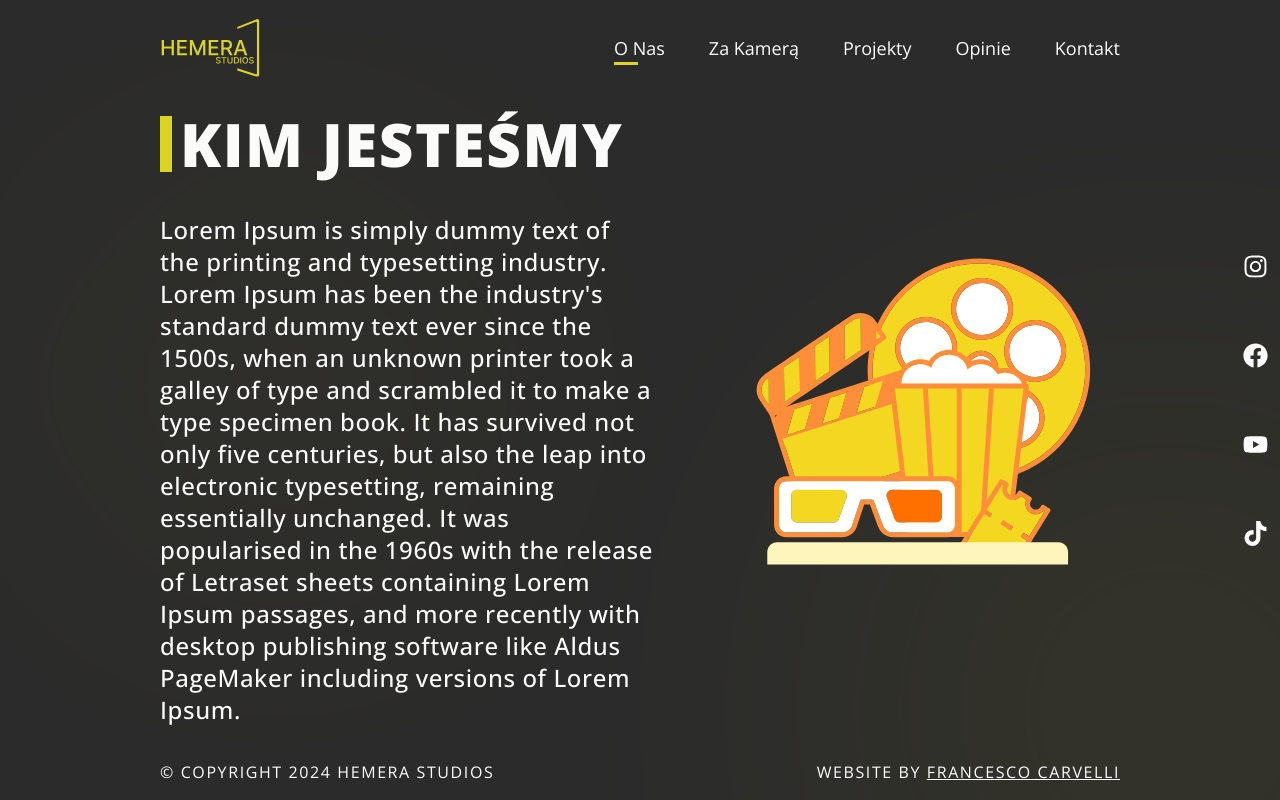
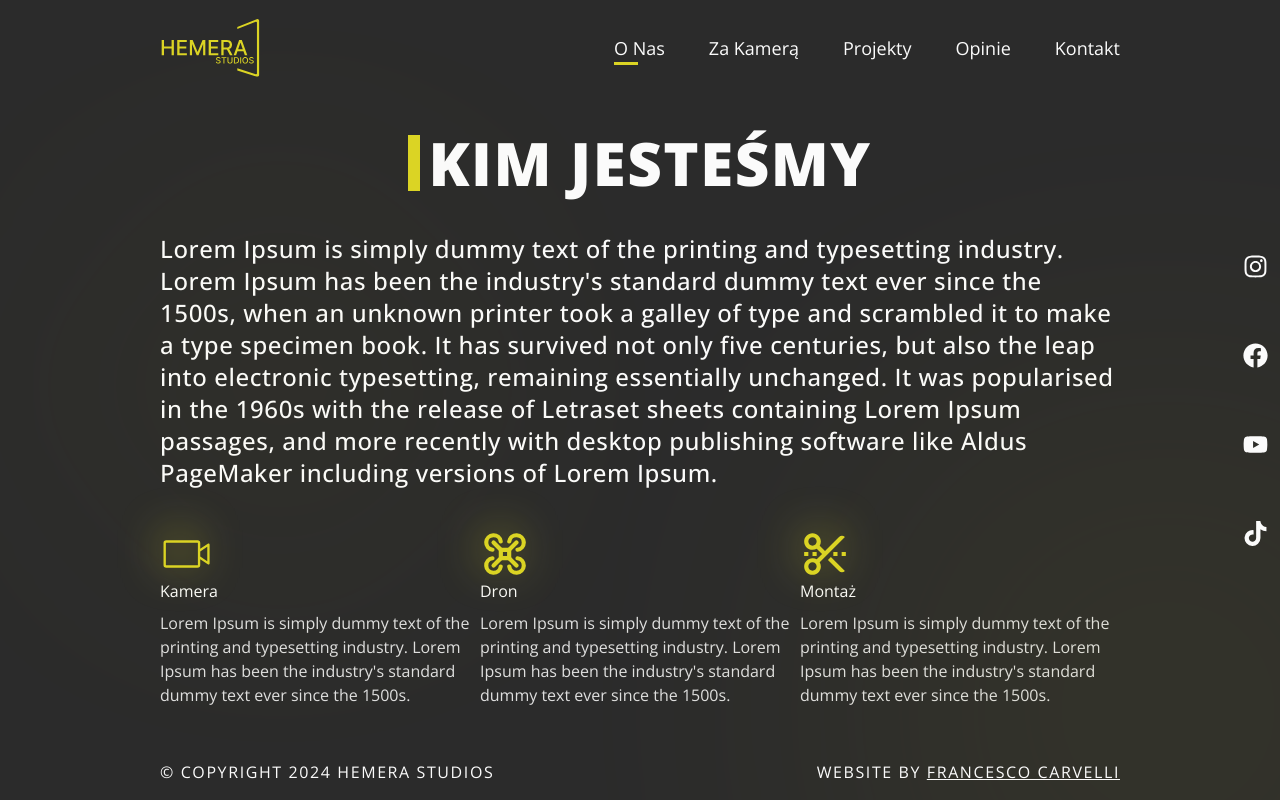
Before and after one commit to F3azy/hemera, a React (Vite) app: page /onas in a window 1280 px wide. Built offline with nearby package versions, Linux system fonts and the light colour scheme.

Commit message:
changing the layout of about page

```diff
--- a/src/components/PageTitle.jsx
+++ b/src/components/PageTitle.jsx
@@ -2,7 +2,7 @@ import React from "react";
 
 const PageTitle = ({ children }) => {
   return (
-    <div className="flex items-center gap-x-2">
+    <div className="max-w-max flex items-center gap-x-2">
       <div className="w-3 h-5/6 xl:h-14 bg-brand-primary" />
       <p className="text-white-base text-[40px] xl:text-6xl font-extrabold tracking-wide">
         {children}
--- /dev/null
+++ b/src/components/ServiceCard.jsx
@@ -0,0 +1,20 @@
+import React from "react";
+
+const ServiceCard = ({ name, description, Icon }) => {
+  return (
+    <div className="flex flex-col">
+      {Icon && (
+        <div className="relative">
+          <Icon size={50} className="text-brand-primary" />
+          <div className="bg-brand-primary w-5 h-5 blur-xl absolute top-0 left-0 translate-x-1/2 translate-y-1/2" />
+        </div>
+      )}
+      <div className="flex flex-col gap-y-2">
+        <p className="text-white-base">{name}</p>
+        <p className="text-white-darker">{description}</p>
+      </div>
+    </div>
+  );
+};
+
+export default ServiceCard;
--- /dev/null
+++ b/src/components/ServiceCardList.jsx
@@ -0,0 +1,19 @@
+import React from "react";
+import { services } from "../const/services";
+import ServiceCard from "./ServiceCard";
+
+const ServiceCardList = () => {
+  return (
+    <div className="grid grid-cols-3">
+      {services.map((service) => (
+        <ServiceCard
+          name={service.name}
+          Icon={service.icon}
+          description={service.description}
+        />
+      ))}
+    </div>
+  );
+};
+
+export default ServiceCardList;
--- /dev/null
+++ b/src/const/services.js
@@ -0,0 +1,24 @@
+import { PiVideoCameraLight } from "react-icons/pi";
+import { TbDrone } from "react-icons/tb";
+import { RiScissorsCutLine } from "react-icons/ri";
+
+export const services = [
+  {
+    name: "Kamera",
+    icon: PiVideoCameraLight,
+    description:
+    "Lorem Ipsum is simply dummy text of the printing and typesetting industry. Lorem Ipsum has been the industry's standard dummy text ever since the 1500s.",
+},
+  {
+    name: "Dron",
+    icon: TbDrone,
+    description:
+    "Lorem Ipsum is simply dummy text of the printing and typesetting industry. Lorem Ipsum has been the industry's standard dummy text ever since the 1500s.",
+},
+  {
+    name: "Montaż",
+    icon: RiScissorsCutLine,
+    description:
+      "Lorem Ipsum is simply dummy text of the printing and typesetting industry. Lorem Ipsum has been the industry's standard dummy text ever since the 1500s.",
+  },
+];
--- a/src/pages/About.jsx
+++ b/src/pages/About.jsx
@@ -1,34 +1,27 @@
 import React from "react";
 import PageTitle from "../components/PageTitle";
-import { Player } from "@lottiefiles/react-lottie-player";
-import { AboutAnimation } from "../assets";
+import ServiceCardList from "../components/ServiceCardList";
 
 const About = () => {
   return (
-    <div className="h-full flex flex-col justify-center gap-y-5 xl:gap-y-10 relative">
+    <div className="h-full flex flex-col justify-center items-center gap-y-5 xl:gap-y-10 relative">
       <div className="bg-brand-primary w-1/2 h-3/4 rounded-full opacity-10 blur-[190px] absolute -right-1/2 -bottom-1/3 xl:-right-72 xl:-bottom-52 z-0" />
       <div className="bg-brand-primary w-1/4 h-1/4 rounded-full opacity-15 blur-[150px] absolute left-0 xl:left-22 top-52 z-0" />
       <PageTitle>KIM JESTEŚMY</PageTitle>
-      <div className="flex flex-col xl:flex-row gap-x-20 z-20">
-        <p className="text-white-base text-xl xl:text-2xl font-medium tracking-wider xl:tracking-wide">
-          Lorem Ipsum is simply dummy text of the printing and typesetting
-          industry. Lorem Ipsum has been the industry's standard dummy text ever
-          since the 1500s, when an unknown printer took a galley of type and
-          scrambled it to make a type specimen book. It has survived not only
-          five centuries, but also the leap into electronic typesetting,
-          remaining essentially unchanged. It was popularised in the 1960s with
-          the release of Letraset sheets containing Lorem Ipsum passages, and
-          more recently with desktop publishing software like Aldus PageMaker
-          including versions of Lorem Ipsum.
-        </p>
-        <Player
-          autoplay
-          loop
-          src={AboutAnimation}
-          className="w-60 h-60 xl:w-96 xl:h-96"
-        >
-        </Player>
-      </div>
+
+      <p className="text-white-base text-xl xl:text-2xl font-medium tracking-wider xl:tracking-wide">
+        Lorem Ipsum is simply dummy text of the printing and typesetting
+        industry. Lorem Ipsum has been the industry's standard dummy text ever
+        since the 1500s, when an unknown printer took a galley of type and
+        scrambled it to make a type specimen book. It has survived not only five
+        centuries, but also the leap into electronic typesetting, remaining
+        essentially unchanged. It was popularised in the 1960s with the release
+        of Letraset sheets containing Lorem Ipsum passages, and more recently
+        with desktop publishing software like Aldus PageMaker including versions
+        of Lorem Ipsum.
+      </p>
+
+      <ServiceCardList />
     </div>
   );
 };
```
